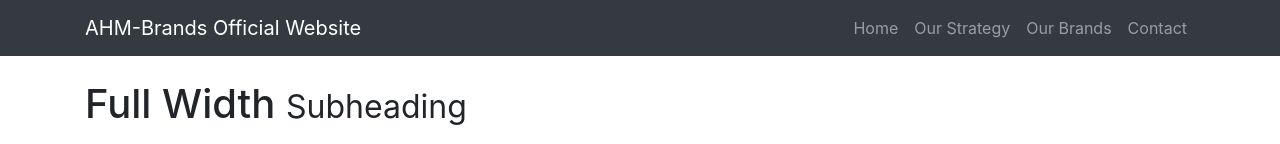
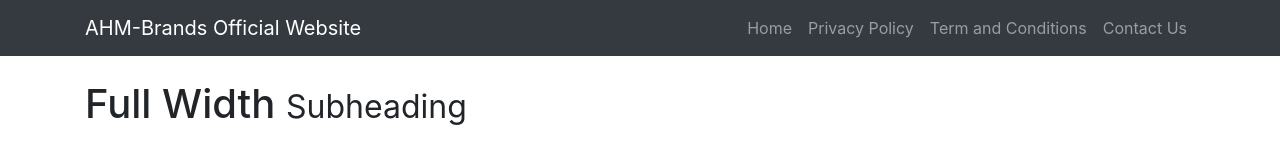
Before and after one commit to ahm-brands/ahm-brands.github.io, a website: page termandconditions.html in a window 1280 px wide. Shown: the top 144 px of the page. Drawn offline with Linux system fonts and the light colour scheme.

Commit message:
Update termandconditions.html

```diff
--- a/termandconditions.html
+++ b/termandconditions.html
@@ -19,8 +19,7 @@
   </head>
 
   <body>
-
-    <!-- Navigation -->
+ <!-- Navigation -->
     <nav class="navbar fixed-top navbar-expand-lg navbar-dark bg-dark fixed-top">
       <div class="container">
         <a class="navbar-brand" href="index.html">AHM-Brands Official Website</a>
@@ -33,13 +32,13 @@
               <a class="nav-link" href="index.html.html">Home</a>
             </li>
             <li class="nav-item">
-              <a class="nav-link" href="privacypolicy.html">Our Strategy</a>
+              <a class="nav-link" href="privacypolicy.html">Privacy Policy</a>
             </li>
 	    <li class="nav-item">
-		<a class="nav-link" href="termandconditions.html">Our Brands</a>
+		<a class="nav-link" href="termandconditions.html">Term and Conditions</a>
 	    </li>
             <li class="nav-item">
-              <a class="nav-link" href="contact.html">Contact</a>
+              <a class="nav-link" href="contact.html">Contact Us</a>
             </li>
           </ul>
         </div>
```
